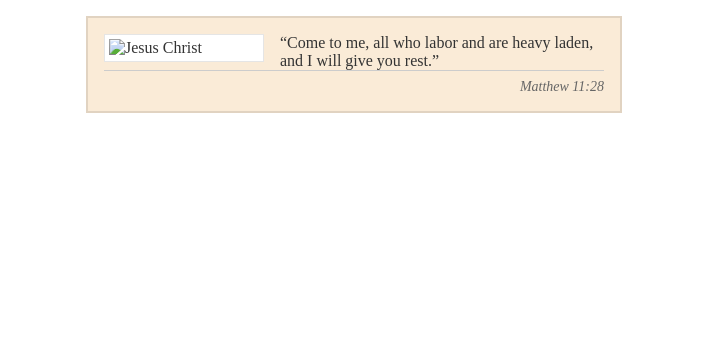
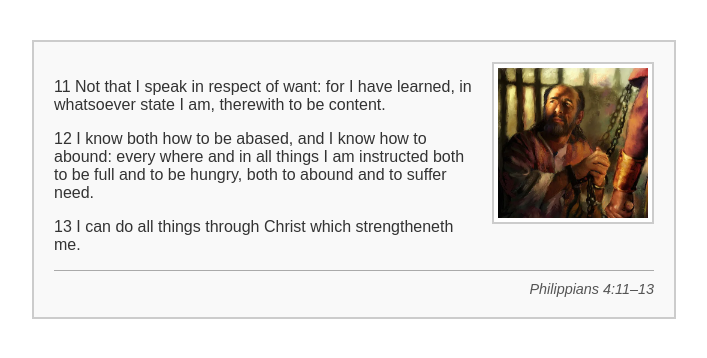
Before and after one commit to Falmada15/wdd130, a plain HTML site: page week02/box-model.html in a window 1280 px wide. Shown: the whole page, without its empty margins (286-993 px from the left). Drawn offline with Linux system fonts and the light colour scheme.

Commit message:
Add local image 'paul.webp' and update box-model files to use it

```diff
--- a/week02/box-model.html
+++ b/week02/box-model.html
@@ -1,23 +1,27 @@
 <!DOCTYPE html>
-<html lang="en">
+<html lang="en-US">
 
 <head>
-    <meta charset="UTF-8" />
-    <meta name="viewport" content="width=device-width, initial-scale=1.0" />
+    <meta charset="UTF-8">
+    <meta name="viewport" content="width=device-width, initial-scale=1.0">
     <title>Box Model Activity</title>
-    <link rel="stylesheet" href="styles/box-model.css" />
+    <link rel="stylesheet" href="styles/box-model.css">
 </head>
 
 <body>
-
-    <div class="callout">
-        <img src="images/jesus.jpg" alt="Jesus Christ" />
-        <blockquote>
-            “Come to me, all who labor and are heavy laden, and I will give you rest.”
-            <cite>Matthew 11:28</cite>
-        </blockquote>
-    </div>
-
+    <main>
+        <div class="callout">
+            <img src="images/paul.webp" alt="Paul the Apostle" width="150" height="150">
+            <blockquote>
+                <p>11 Not that I speak in respect of want: for I have learned, in whatsoever state I am, therewith to be
+                    content.</p>
+                <p>12 I know both how to be abased, and I know how to abound: every where and in all things I am
+                    instructed both to be full and to be hungry, both to abound and to suffer need.</p>
+                <p>13 I can do all things through Christ which strengtheneth me.</p>
+            </blockquote>
+            <cite>Philippians 4:11–13</cite>
+        </div>
+    </main>
 </body>
 
 </html>
--- a/week02/styles/box-model.css
+++ b/week02/styles/box-model.css
@@ -1,33 +1,32 @@
 .callout {
-    max-width: 500px;
-    margin: 1rem auto;
-    border: 2px solid rgba(0, 0, 0, 0.1);
-    padding: 1rem;
-    background-color: #faebd7;
-    /* antiquewhite */
+    max-width: 600px;
+    margin: 40px auto;
+    padding: 20px;
+    border: 2px solid #ccc;
+    background-color: #f9f9f9;
     color: #333;
-    overflow: auto;
+    font-family: Arial, sans-serif;
 }
 
 .callout img {
-    float: left;
-    margin: 0 1rem 1rem 0;
-    border: 1px solid rgba(0, 0, 0, 0.1);
-    padding: 0.25rem;
-    background-color: white;
+    float: right;
+    margin: 0 0 15px 15px;
+    border: 2px solid #ccc;
+    padding: 4px;
+    background-color: #fff;
     width: 150px;
     height: auto;
 }
 
 blockquote {
-    margin: 0;
+    margin: 0 0 10px 0;
 }
 
 cite {
     display: block;
-    border-top: 1px solid #ccc;
-    padding-top: 0.5rem;
+    border-top: 1px solid #aaa;
+    padding-top: 10px;
+    font-size: 0.9rem;
     text-align: right;
-    font-size: 0.875rem;
-    color: #666;
+    color: #555;
 }
```
Also changed, not shown: week02/images/Paul.webp (added).
